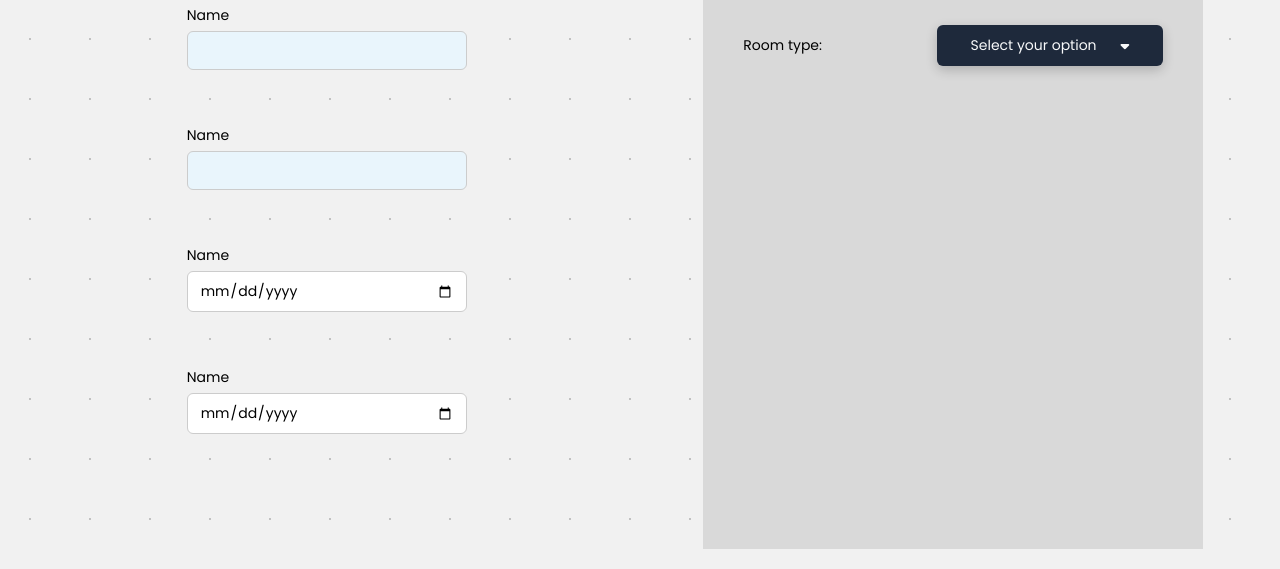
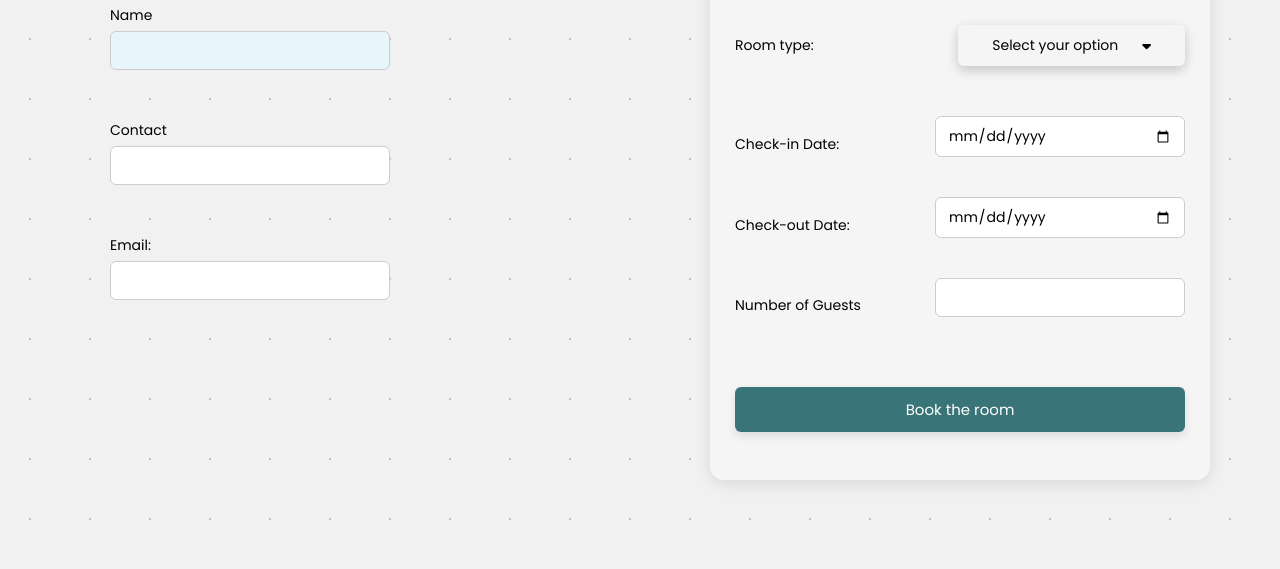
Before and after one commit to Aadithapa456/booking-system, a plain HTML site: page booking.html in a window 1280 px wide. Shown: the part 231-800 px from the top of the page. Drawn offline with nearby package versions, Linux system fonts and the light colour scheme.

Commit message:
Added dropdown feature in booking page

```diff
--- a/assets/css/booking.css
+++ b/assets/css/booking.css
@@ -1,6 +1,14 @@
+:root {
+   --main-bg-color: #f1f1f1;
+   --header-bg-color: #243642;
+   --header-text-color: #ccd1d3;
+   --text-color: #ffffff;
+   --main-btn-color: #387478;
+   --main-btn-hover-color: #2d5f63;
+}
 main {
    display: grid;
-   grid-template-columns: repeat(2, 600px);
+   grid-template-columns: repeat(2, 1fr);
    justify-items: center;
    justify-content: space-evenly;
 }
@@ -10,42 +18,42 @@ main {
    font-weight: 600;
 }
 .separator {
-   background-color: #b0b0b0 ;
+   background-color: #b0b0b0;
    height: 1px;
    width: 100%;
-   margin: .8rem 0 3rem 0;
+   margin: 0.8rem 0 3rem 0;
 }
 form {
    font-size: 1.4rem;
 }
 .personal-details-section {
-   /* background-color: green; */
    padding: 1.1rem 4rem;
    margin: 2rem 0;
    display: flex;
+   width: 500px;
+   max-width: 550px;
    flex-direction: column;
-   /* justify-content: center; */
 }
-
+.personal-details-section input {
+   margin-bottom: 5rem;
+}
 label {
    display: block;
    font-size: 14px;
    margin-bottom: 5px;
 }
 
-input[type="text"],
-input[type="date"] {
+input {
    max-width: 320px;
    width: 280px;
    padding: 0.8rem 1.2rem;
-   margin-bottom: 5.5rem;
+   margin-bottom: 2rem;
    border: 1px solid #ccc;
    border-radius: 6px;
    font-size: 1.4rem;
 }
 
-input[type="text"]:focus,
-input[type="date"]:focus {
+input:focus {
    border-color: #66afe9;
    outline: none;
    box-shadow: 0 0 8px rgba(102, 175, 233, 0.6);
@@ -56,23 +64,73 @@ input[type="text"] {
    background-color: #e9f5fc;
 }
 .room-details-section {
-   background-color: #d9d9d9;
-   padding: 3.1rem 4rem;
+   background-color: #f5f5f5;
+   padding: 3.1rem 2.5rem;
    margin: 2rem 0;
+   min-height: 40rem;
+   height: 57rem;
    display: flex;
    width: 500px;
    max-width: 550px;
    flex-direction: column;
+   gap: 5rem;
+   box-shadow: 0 4px 15px rgba(0, 0, 0, 0.1);
+   border-radius: 14px;
+}
+
+.check-in-out {
+   display: grid; /* Use grid layout for forms */
+   grid-template-columns: repeat(2, 1fr); /* Two columns for symmetry */
+   gap: 2rem; /* Space between inputs */
+   align-items: center;
+}
+.check-in-out label {
+   display: inline;
+   margin-right: 4rem;
+}
+.check-in-out input {
+   max-width: 250px;
+   width: 250px;
+}
+.room-details-section button {
+   background-color: var(--main-btn-color);
+   color: var(--text-color);
+   border: 0;
+   outline: 0;
+   transition: 0.6s;
+   cursor: pointer;
+   box-shadow: 0 4px 10px rgba(0, 0, 0, 0.1);
+   padding: 1.1rem;
+   font-size: 1.5rem;
+   border-radius: 6px;
+}
+.room-details-section button:hover {
+   background-color: var(--main-btn-hover-color);
+   transform: translateY(-2px);
 }
 .dropdown-container {
    display: flex;
    justify-content: space-between;
    align-items: center;
 }
+.dropdown-select-item {
+   background-color: #f5f5f5;
+   color: black;
+}
+.dropdown-select-item:hover {
+   background-color: #f5f5f5;
+}
+.dropdown-options {
+   background-color: #f5f5f5;
+}
+.dropdown-options ul li {
+   color: black;
+}
 .dropdown-container p {
    font-size: 1.4rem;
 }
 .dropdown-options {
    width: 200px !important;
+   max-width: 250px;
    right: 10px;
 }
--- a/assets/css/style.css
+++ b/assets/css/style.css
@@ -31,6 +31,7 @@ header {
    letter-spacing: 1.5px;
    align-items: center;
    font-size: 3.8rem;
+   user-select: none;
    color: var(--header-text-color);
 }
 main {
@@ -41,7 +42,6 @@ main {
    min-height: calc(100vh - 15vh);
 }
 .search-area {
-   /* background-color: red; */
    display: flex;
    justify-content: space-evenly;
    align-items: center;
@@ -49,6 +49,7 @@ main {
    margin-top: 2rem;
 }
 input {
+   user-select: none;
    padding: 0.9rem 1rem;
    width: 250px;
    min-width: 80px;
--- /dev/null
+++ b/assets/js/booking.js
@@ -0,0 +1,10 @@
+import { initializeDropdown } from "./dropdown.js";
+import { rooms } from "./room-types.js";
+
+let roomDropdownContainer = document.querySelector(".dropdown-options ul");
+rooms.map((room)=>{
+    let li = document.createElement("li");
+    li.innerHTML = `${room.type}`;
+    roomDropdownContainer.appendChild(li);
+});
+initializeDropdown(".dropdown-select-item")
--- a/assets/js/dropdown.js
+++ b/assets/js/dropdown.js
@@ -1,4 +1,5 @@
-let dropDownContainer = document.querySelector(".dropdown-select-item");
+export function initializeDropdown(dropdownSelector) {
+   let dropDownContainer = document.querySelector(dropdownSelector);
    let mainItem = document.querySelector(".select");
    let options = document.querySelectorAll("#option li");
    dropDownContainer.addEventListener("click", () => {
@@ -13,6 +14,9 @@ options.forEach((option) => {
    document.addEventListener("click", (e) => {
       if (!dropDownContainer.contains(e.target)) {
          dropDownContainer.classList.remove("active"); // Remove active class if clicking outside
-      document.querySelector(".dropdown-options").classList.remove("visible"); // Hide dropdown
+         document
+            .querySelector(".dropdown-options")
+            .classList.remove("visible"); // Hide dropdown
       }
    });
+}
--- a/booking.html
+++ b/booking.html
@@ -27,37 +27,47 @@
             <form action="">
                 <label for="name">Name</label>
                 <input type="text" id="name">
-                <label for="contact">Name</label>
-                <input type="text" id="contact">
-                <label for="check-in">Name</label>
-                <input type="date" id="check-in">
-                <label for="check-out">Name</label>
-                <input type="date" id="check-out">
+                <label for="contact">Contact</label>
+                <input type="number" id="contact">
+                <label for="email">Email:</label>
+                <input type="email" id="email">
             </form>
         </div>
         <div class="room-details-section">
+            <div class="room-type">
                 <p class="section-title">Room Details</p>
                 <div class="separator"></div>
                 <div class="dropdown-container">
                     <p>Room type:</p>
                     <div class="dropdown-select-item">
-                    <span class="select">
+                        <span class="select" id="room-type">
                             Select your option
                         </span>
                         <i class="fa-solid fa-caret-down"></i>
                     </div>
                     <div class="dropdown-options">
                         <ul id="option">
-                        <li>Architecture</li>
+                            <!-- <li>Architecture</li>
                             <li>Love</li>
                             <li>Humor</li>
-                        <li>Satire</li>
+                            <li>Satire</li> -->
                         </ul>
                     </div>
                 </div>
             </div>
+            <form action="" class="check-in-out">
+                <label for="check-in">Check-in Date:</label>
+                <input type="date" id="check-in">
+                <label for="check-out">Check-out Date:</label>
+                <input type="date" id="check-out">
+                <label for="guest-number">Number of Guests</label>
+                <input type="number">
+            </form>
+            <button class="book-btn">Book the room</button>
+        </div>
     </main>
-    <script src="assets/js/dropdown.js"></script>
+    <script src="assets/js/booking.js" type="module"></script>
+    <script src="assets/js/dropdown.js" type="module"></script>
 </body>
 
 </html>
```
Lines whose indentation alone changed are shown as unchanged.
